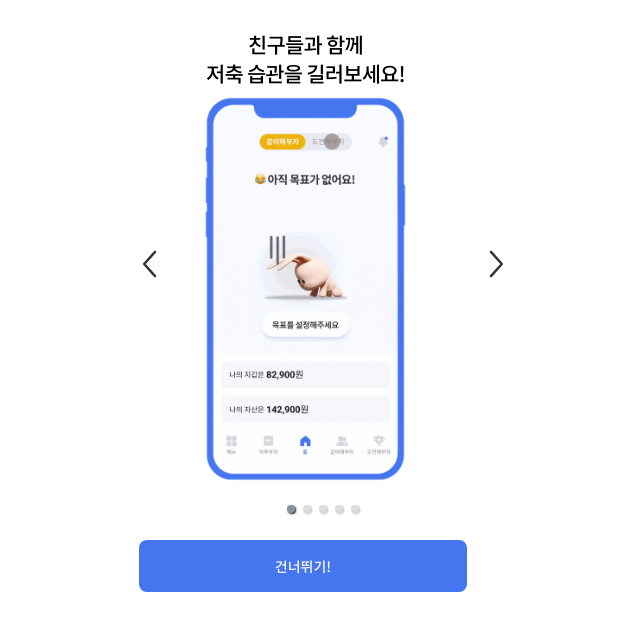
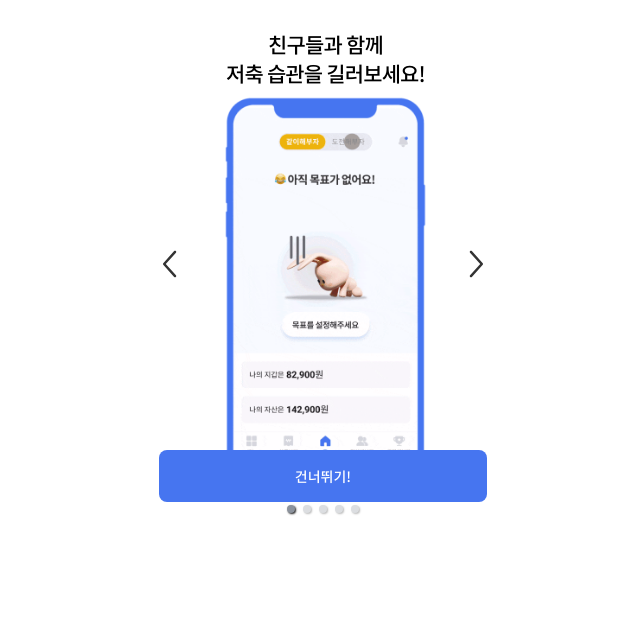
Before and after one commit to Jcurver/moabuzaFE, a React (Create React App) app: page /onboarding in a window 1280 px wide. Shown: the top 630 px of the page, without its empty margins (317-957 px from the left). Built offline with nearby package versions, Linux system fonts and the light colour scheme; no server answers.

Commit message:
[FIX] width MainDiv

```diff
--- a/src/pages/App.js
+++ b/src/pages/App.js
@@ -124,7 +124,7 @@ const MainDiv = styled.div`
   left: 0;
   right: 0;
   overflow: hidden;
-  width: 400px;
+  width: 360px;
   -webkit-full-screen{
     width: 100%;
     height:100%;
--- a/src/pages/OnBoarding.js
+++ b/src/pages/OnBoarding.js
@@ -203,7 +203,7 @@ function OnBoarding() {
 
 const Wrapper = styled.div`
   position: relative;
-  height: 720px;
+  /* height: 720px; */
 `
 
 const TextArea = styled.div`
--- a/src/pages/OnedayPost.js
+++ b/src/pages/OnedayPost.js
@@ -257,7 +257,7 @@ const Wrapper = styled.div`
   overflow: auto;
   position: relative;
   width: 100%;
-  height: 720px;
+  /* height: 720px; */
 `
 const CalDiv = styled.div`
   width: 328px;
```
